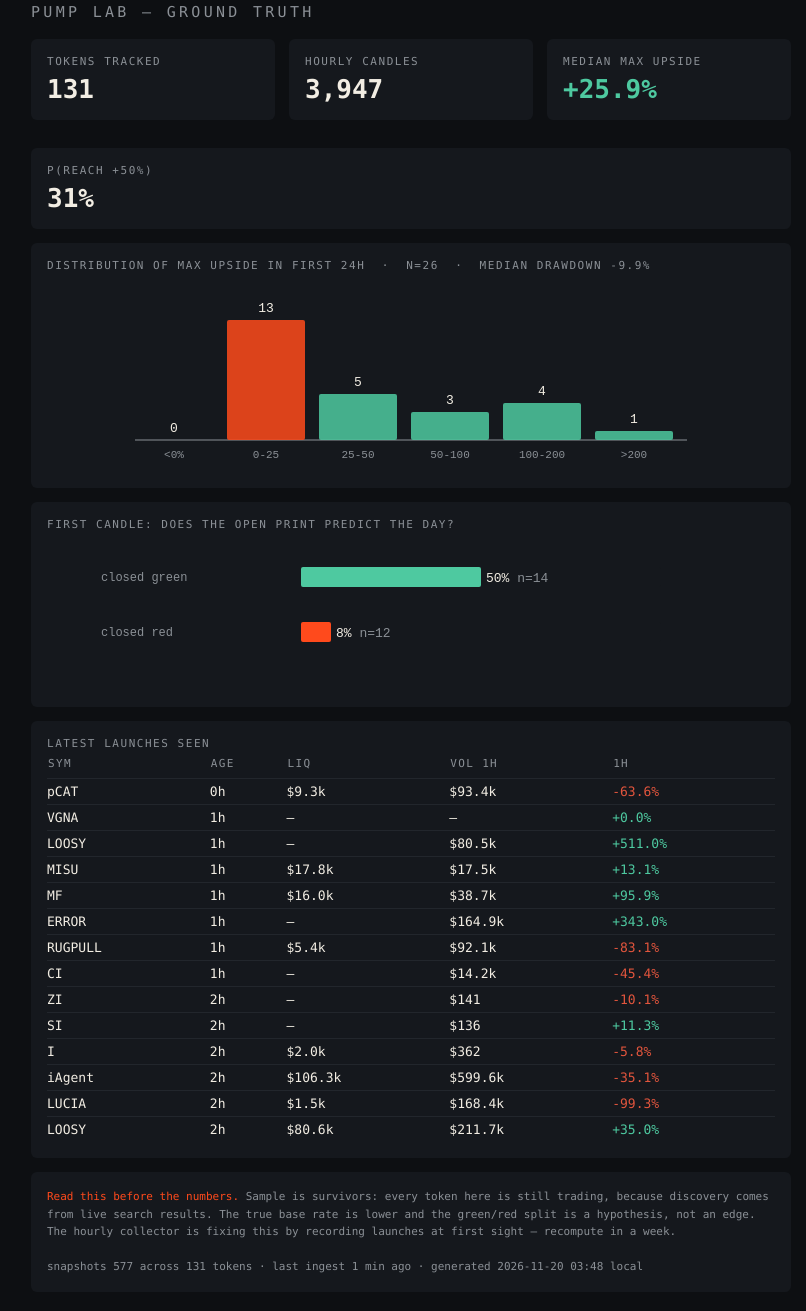
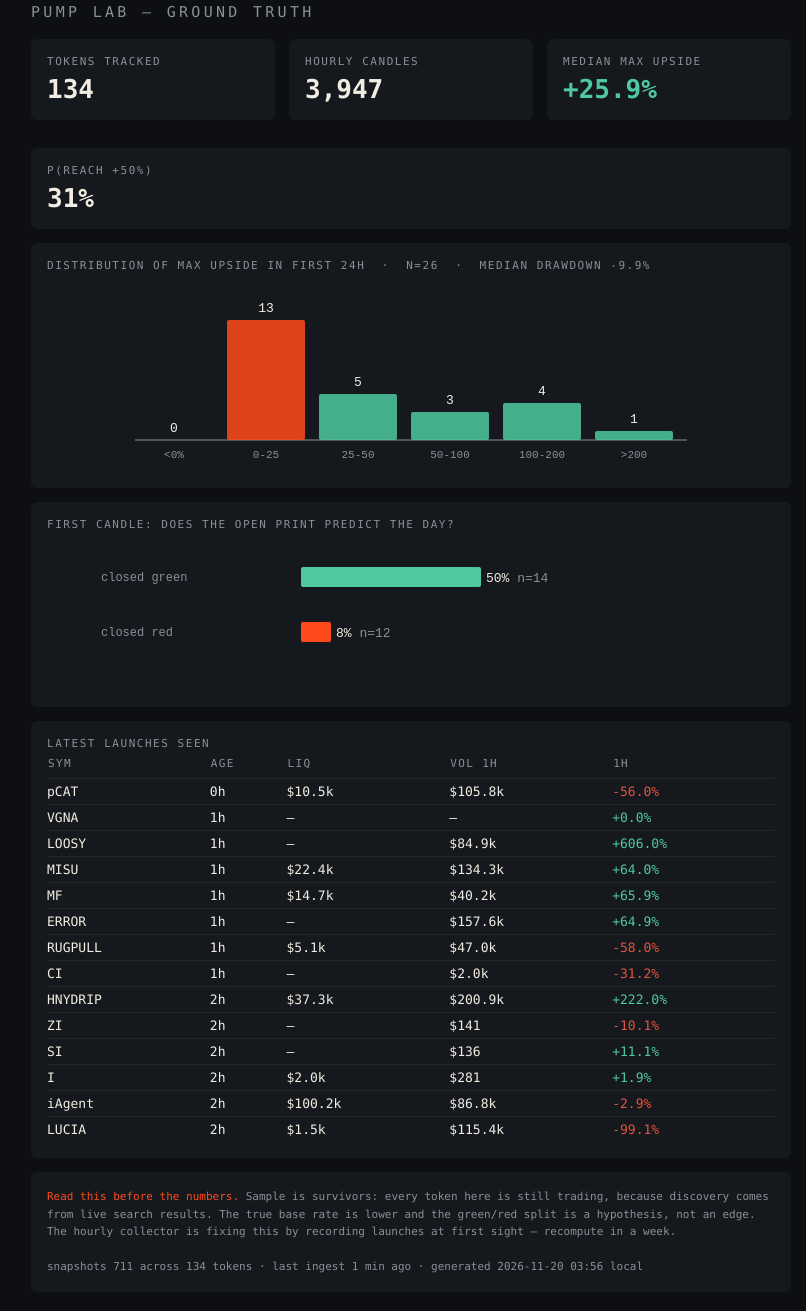
Before and after one commit to giovancarl444/lab-view, a plain HTML site: page index.html in a window 1280 px wide. Shown: the part 17-1328 px from the top of the page, without its empty margins (229-1035 px from the left). Drawn offline with Linux system fonts and the light colour scheme.

Commit message:
dashboard: 2026-11-20T02:56Z

```diff
--- a/index.html
+++ b/index.html
@@ -20,7 +20,7 @@ td{padding:5px 0;border-top:1px solid #22262c}
 <h1>Pump Lab — ground truth</h1>
 
 <div class="row">
-  <div class="panel"><div class="k">tokens tracked</div><div class="v">131</div></div>
+  <div class="panel"><div class="k">tokens tracked</div><div class="v">134</div></div>
   <div class="panel"><div class="k">hourly candles</div><div class="v">3,947</div></div>
   <div class="panel"><div class="k">median max upside</div><div class="v up">+25.9%</div></div>
   <div class="panel"><div class="k">P(reach +50%)</div><div class="v">31%</div></div>
@@ -38,7 +38,7 @@ td{padding:5px 0;border-top:1px solid #22262c}
 
 <div class="panel">
   <div class="k">latest launches seen</div>
-  <table><tr><th>sym</th><th>age</th><th>liq</th><th>vol 1h</th><th>1h</th></tr><tr><td>pCAT</td><td>0h</td><td>$9.3k</td><td>$93.4k</td><td class='down'>-63.6%</td></tr><tr><td>VGNA</td><td>1h</td><td>—</td><td>—</td><td class='up'>+0.0%</td></tr><tr><td>LOOSY</td><td>1h</td><td>—</td><td>$80.5k</td><td class='up'>+511.0%</td></tr><tr><td>MISU</td><td>1h</td><td>$17.8k</td><td>$17.5k</td><td class='up'>+13.1%</td></tr><tr><td>MF</td><td>1h</td><td>$16.0k</td><td>$38.7k</td><td class='up'>+95.9%</td></tr><tr><td>ERROR</td><td>1h</td><td>—</td><td>$164.9k</td><td class='up'>+343.0%</td></tr><tr><td>RUGPULL</td><td>1h</td><td>$5.4k</td><td>$92.1k</td><td class='down'>-83.1%</td></tr><tr><td>CI</td><td>1h</td><td>—</td><td>$14.2k</td><td class='down'>-45.4%</td></tr><tr><td>ZI</td><td>2h</td><td>—</td><td>$141</td><td class='down'>-10.1%</td></tr><tr><td>SI</td><td>2h</td><td>—</td><td>$136</td><td class='up'>+11.3%</td></tr><tr><td>I</td><td>2h</td><td>$2.0k</td><td>$362</td><td class='down'>-5.8%</td></tr><tr><td>iAgent</td><td>2h</td><td>$106.3k</td><td>$599.6k</td><td class='down'>-35.1%</td></tr><tr><td>LUCIA</td><td>2h</td><td>$1.5k</td><td>$168.4k</td><td class='down'>-99.3%</td></tr><tr><td>LOOSY</td><td>2h</td><td>$80.6k</td><td>$211.7k</td><td class='up'>+35.0%</td></tr></table>
+  <table><tr><th>sym</th><th>age</th><th>liq</th><th>vol 1h</th><th>1h</th></tr><tr><td>pCAT</td><td>0h</td><td>$10.5k</td><td>$105.8k</td><td class='down'>-56.0%</td></tr><tr><td>VGNA</td><td>1h</td><td>—</td><td>—</td><td class='up'>+0.0%</td></tr><tr><td>LOOSY</td><td>1h</td><td>—</td><td>$84.9k</td><td class='up'>+606.0%</td></tr><tr><td>MISU</td><td>1h</td><td>$22.4k</td><td>$134.3k</td><td class='up'>+64.0%</td></tr><tr><td>MF</td><td>1h</td><td>$14.7k</td><td>$40.2k</td><td class='up'>+65.9%</td></tr><tr><td>ERROR</td><td>1h</td><td>—</td><td>$157.6k</td><td class='up'>+64.9%</td></tr><tr><td>RUGPULL</td><td>1h</td><td>$5.1k</td><td>$47.0k</td><td class='down'>-58.0%</td></tr><tr><td>CI</td><td>1h</td><td>—</td><td>$2.0k</td><td class='down'>-31.2%</td></tr><tr><td>HNYDRIP</td><td>2h</td><td>$37.3k</td><td>$200.9k</td><td class='up'>+222.0%</td></tr><tr><td>ZI</td><td>2h</td><td>—</td><td>$141</td><td class='down'>-10.1%</td></tr><tr><td>SI</td><td>2h</td><td>—</td><td>$136</td><td class='up'>+11.1%</td></tr><tr><td>I</td><td>2h</td><td>$2.0k</td><td>$281</td><td class='up'>+1.9%</td></tr><tr><td>iAgent</td><td>2h</td><td>$100.2k</td><td>$86.8k</td><td class='down'>-2.9%</td></tr><tr><td>LUCIA</td><td>2h</td><td>$1.5k</td><td>$115.4k</td><td class='down'>-99.1%</td></tr></table>
 </div>
 
 <div class="panel note">
@@ -46,7 +46,7 @@ td{padding:5px 0;border-top:1px solid #22262c}
   trading, because discovery comes from live search results. The true base rate is lower and the
   green/red split is a hypothesis, not an edge. The hourly collector is fixing this by recording launches
   at first sight — recompute in a week.<br><br>
-  snapshots 577 across 131 tokens · last ingest 1 min ago ·
-  generated 2026-11-20 03:48 local
+  snapshots 711 across 134 tokens · last ingest 1 min ago ·
+  generated 2026-11-20 03:56 local
 </div>
 </div></body></html>
```
